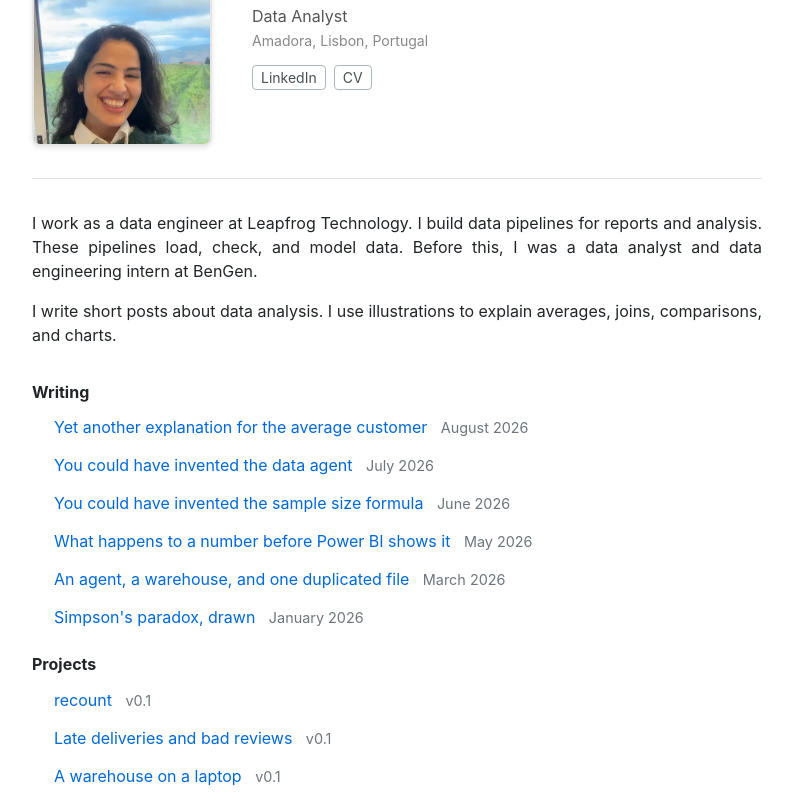
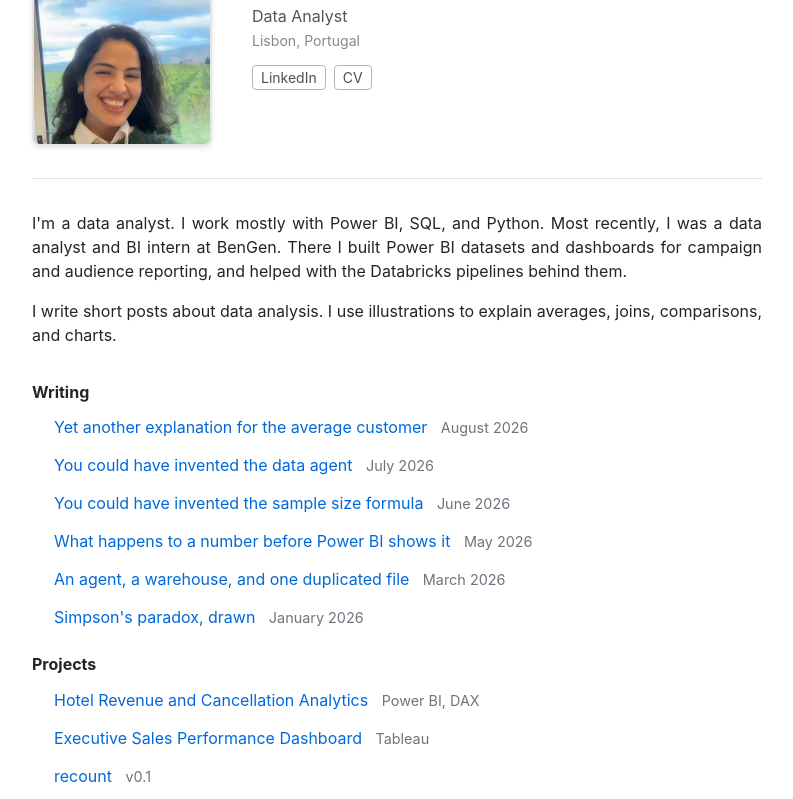
Before and after one commit to manisha-subedi/manisha-subedi.github.io, an Astro site: page / in a window 1280 px wide. Shown: the part 141-940 px from the top of the page, without its empty margins (243-1036 px from the left). Built offline with nearby package versions, Linux system fonts and the light colour scheme; Astro itself is replaced by a stand-in of ours.

Commit message:
Use Manisha's new CV and match the site to it
Co-Authored-By: Claude Opus 5 <noreply@anthropic.com>

```diff
--- a/src/data/site.ts
+++ b/src/data/site.ts
@@ -1,13 +1,31 @@
 export const site = {
   name: "Manisha Subedi",
   role: "Data Analyst",
-  location: "Amadora, Lisbon, Portugal",
+  location: "Lisbon, Portugal",
   linkedin: "https://pt.linkedin.com/in/manisubedi",
   description:
     "Manisha Subedi is a data analyst based near Lisbon, Portugal.",
 };
 
 export const projects = [
+  {
+    title: "Hotel Revenue and Cancellation Analytics",
+    status: "Power BI, DAX",
+    text: "A four-page Power BI report for 119,390 hotel bookings at two hotels in Portugal. It covers revenue, demand, booking channels, customers, and cancellations. The flat booking file was reshaped into a star schema with a date table and four dimension tables, and the report uses 42 DAX measures. Occupancy, ADR, and RevPAR are calculated from the real room inventory, not from booked nights.",
+    example: `119,390 bookings, two hotels
+
+lost bookings                        37.0%
+cancelled, booked 181+ days ahead    56.7%
+cancelled, repeat bookings           13.3%`,
+  },
+  {
+    title: "Executive Sales Performance Dashboard",
+    status: "Tableau",
+    text: "An interactive Tableau dashboard built on more than 10,000 sales records. It shows sales, profit, orders, and customers, with views by customer, product, and region. The Consumer segment was the strongest.",
+    example: `sales growth, year over year     36.2%
+profit growth, year over year    30.9%
+customer growth                   6.0%`,
+  },
   {
     title: "recount",
     status: "v0.1",
--- a/src/pages/index.astro
+++ b/src/pages/index.astro
@@ -31,9 +31,10 @@ const posts = await getPosts();
 
   <section class="intro" aria-label="Introduction">
     <p>
-      I work as a data engineer at Leapfrog Technology. I build data pipelines
-      for reports and analysis. These pipelines load, check, and model data.
-      Before this, I was a data analyst and data engineering intern at BenGen.
+      I'm a data analyst. I work mostly with Power BI, SQL, and Python. Most
+      recently, I was a data analyst and BI intern at BenGen. There I built
+      Power BI datasets and dashboards for campaign and audience reporting, and
+      helped with the Databricks pipelines behind them.
     </p>
     <p>
       I write short posts about data analysis. I use illustrations to explain
```
Also changed, not shown: tests/site.test.mjs (+4 -1 lines), 2 other files.
